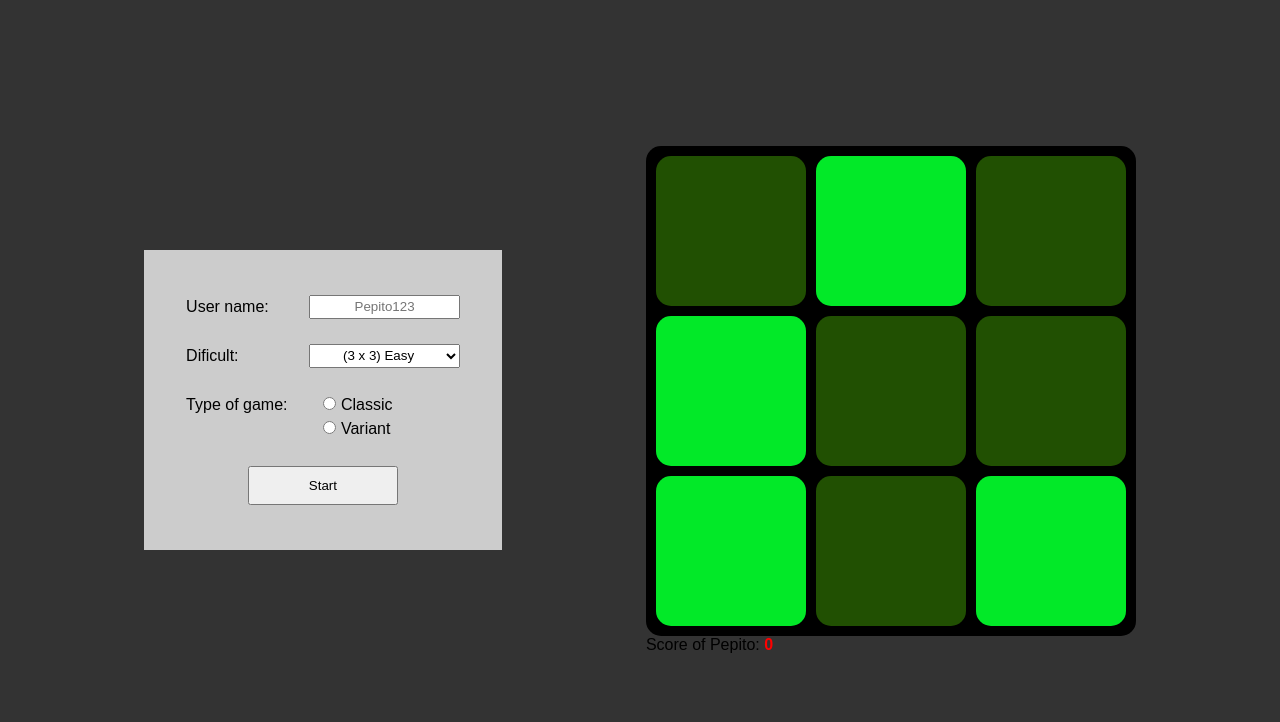
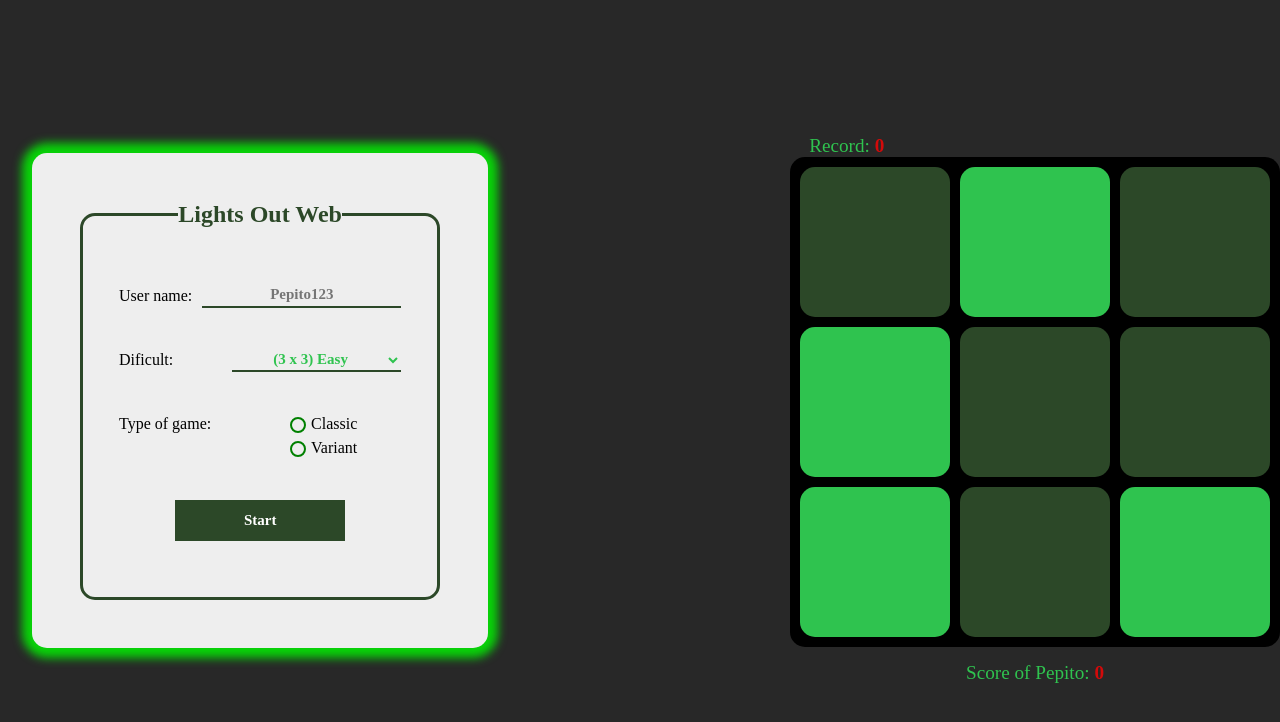
Before and after one commit to LautaroMoreno2002/lightsOut-web, an Angular app: page / in a window 1280 px wide. Shown: the top 722 px of the page. Built offline with nearby package versions, Linux system fonts and the light colour scheme.

Commit message:
Modifying styles, record counter and Record service initialization

```diff
--- a/src/app/app.component.css
+++ b/src/app/app.component.css
@@ -1,8 +1,7 @@
 .cont-game {
-  background-color: #333;
   height: 100vh;
   display: flex;
-  justify-content: space-evenly;
+  justify-content: space-between;
   align-items: center;
   flex-wrap: wrap;
 }
--- a/src/app/app.component.html
+++ b/src/app/app.component.html
@@ -18,10 +18,4 @@
   @if (level == 5 && mod == 'V') {
     <app-board [boardLength]="level" [type]="mod" [userName]="userName" />
   }
-  @if (level == 6 && mod == 'C') {
-    <app-board [boardLength]="level" [type]="mod" [userName]="userName" />
-  }
-  @if (level == 6 && mod == 'V') {
-    <app-board [boardLength]="level" [type]="mod" [userName]="userName" />
-  }
 </div>
--- a/src/app/board/board.component.css
+++ b/src/app/board/board.component.css
@@ -27,7 +27,23 @@
     background-color: var(--light-semi-out);
   }
 }
+.record {
+  margin-left: 1em;
+  font-size: 1.2em;
+  color: var(--light-active);
+  margin-top: 1em;
+}
+.score {
+  text-align: center;
+  font-size: 1.2em;
+  color: var(--light-active);
+  margin-top: .8em;
+}
 .score p span {
   font-weight: 900;
-  color: #f00;
+  color: rgb(211, 10, 10);
 }
+.record p span {
+  font-weight: 900;
+  color: rgb(211, 10, 10);
+}
--- a/src/app/board/board.component.html
+++ b/src/app/board/board.component.html
@@ -1,4 +1,7 @@
 <div class="cont-board">
+  <div class="record">
+    <p>Record: <span>{{ this.record }}</span></p>
+  </div>
   <div class="board" style="--lenght: {{ boardLength }}">
     @for (row of board; track row; let row2 = $index) {
       @for (celda of row; track $index; let col2 = $index) {
--- a/src/app/board/board.component.ts
+++ b/src/app/board/board.component.ts
@@ -15,6 +15,7 @@ export class BoardComponent implements OnInit, OnChanges {
   @Output() finish = new EventEmitter<boolean>();
   board: Celda[][] = [];
   score: number = 0;
+  record: number = 0;
 
   ngOnInit(): void {
     this.startBoard();
--- a/src/app/config-form/config-form.component.css
+++ b/src/app/config-form/config-form.component.css
@@ -1,16 +1,30 @@
 .form {
+  text-align: center;
   font-family: var(--font);
-  background-color: #ccc;
-  max-width: 450px;
-  height: 300px;
+  background-color: #eee;
   padding: 2em;
   display: flex;
   flex-direction: column;
   justify-content: space-around;
+  margin: 2em;
+  border-radius: 15px;
+  box-shadow: 0px 0px 10px 10px #0f0c;
+}
+.form__fieldset {
+  border: 3px solid var(--light-out);
+  padding: 1em;
+  border-radius: 15px;
+  margin: 1em;
+}
+.fieldset__legend {
+  color: var(--light-out);
+  font-size: 24px;
+  font-weight: 800;
+  text-align: center;
 }
 .form__cont-input {
   line-height: 1.5;
-  margin: 10px;
+  margin: 40px 20px;
   display: flex;
   justify-content: space-between;
 }
@@ -18,11 +32,46 @@
   margin-right: 10px;
 }
 .form__cont-input > :is(input, select) {
-  width: 55%;
+  color: var(--light-active);
+  font-weight: 700;
+  font-size: 15px;
+  border: none;
+  background-color: transparent;
+  border-bottom: 2px solid var(--light-out);
+  min-width: 60%;
   text-align: center;
+}
+.form__cont-input> :is(input:focus) {
+  outline: none;
+  border-bottom: 3px solid var(--light-active);
+}
+.form__cont-input > input[type="submit"] {
+  border: 2px solid var(--light-out);
+  background-color: var(--light-out);
+  color: #fff;
+  font-weight: 900;
+  transition: .5s background-color linear;
+}
+.form__cont-input:hover > input[type="submit"] {
+  background-color: var(--light-active);
+  color: #fff;
 }
 input[type="radio"] {
   margin-right: 5px;
+  appearance: none;
+
+  border-radius: 50%;
+  width: 16px;
+  height: 16px;
+
+  border: 2px solid green;
+  transition: 0.2s all linear;
+
+  position: relative;
+  top: 4px;
+}
+input[type="radio"]:checked {
+  border: 6px solid green;
 }
 input[type="submit"] {
   padding: 10px 0;
--- a/src/app/config-form/config-form.component.html
+++ b/src/app/config-form/config-form.component.html
@@ -1,4 +1,6 @@
 <form class="form" [formGroup]="formConfig" (ngSubmit)="startGame()">
+  <fieldset class="form__fieldset">
+    <legend class="fieldset__legend">Lights Out Web</legend>
     <div class="form__cont-input">
       <label for="name">User name:</label>
       <input type="text" id="name" formControlName="userName" placeholder="Pepito123">
@@ -9,7 +11,6 @@
         <option value="3" [selected]="true">(3 x 3) Easy</option>
         <option value="4">(4 x 4) Normal</option>
         <option value="5">(5 x 5) Hard</option>
-      <option value="6">(6 x 6) Expert</option>
       </select>
     </div>
     <div class="form__cont-input">
@@ -28,4 +29,5 @@
     <div class="form__cont-input">
       <input type="submit" value="Start">
     </div>
+  </fieldset>
 </form>
--- a/src/styles.css
+++ b/src/styles.css
@@ -1,13 +1,17 @@
 /* You can add global styles to this file, and also import other style files */
 :root {
-  --light-active: #02e928;
-  --light-semi-active: #358003;
-  --light-out: #215002;
-  --light-semi-out: #49aa08;
+  --light-active: #2fc34f;
+  --light-semi-active: #2b9d27;
+  --light-out: #2c4828;
+  --light-semi-out: #2b8327;
   --font: sans-serif;
 }
 * {
   padding: 0;
   margin: 0;
   box-sizing: border-box;
+  font-family: "JetBrains Mono Light";
 }
+body {
+  background: #282828;
+}
```
Also changed, not shown: src/app/board/service/record.service.ts (added, +24 -0 lines), 1 other file (tests, documents, lock files or other folders). Lines whose indentation alone changed are shown as unchanged.
